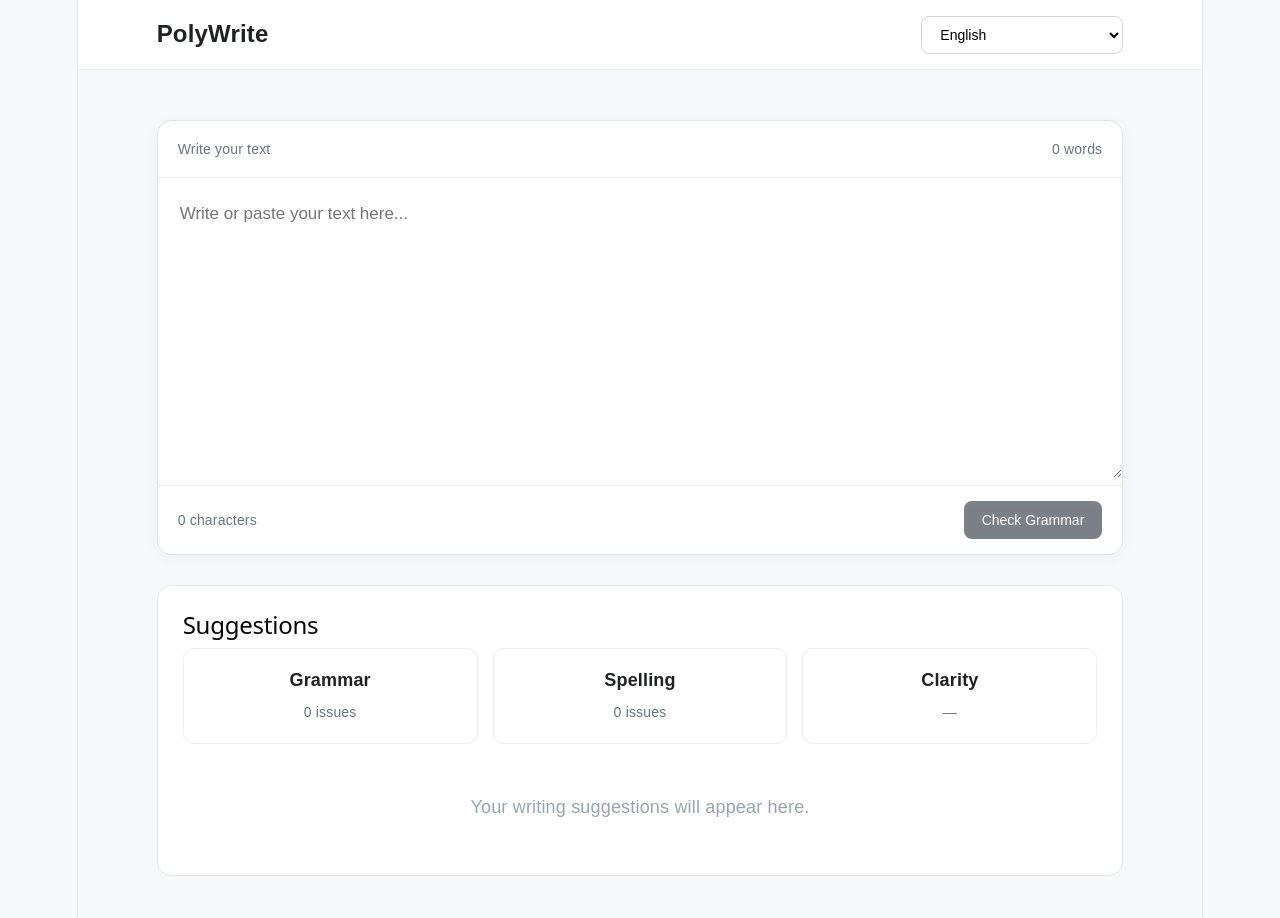
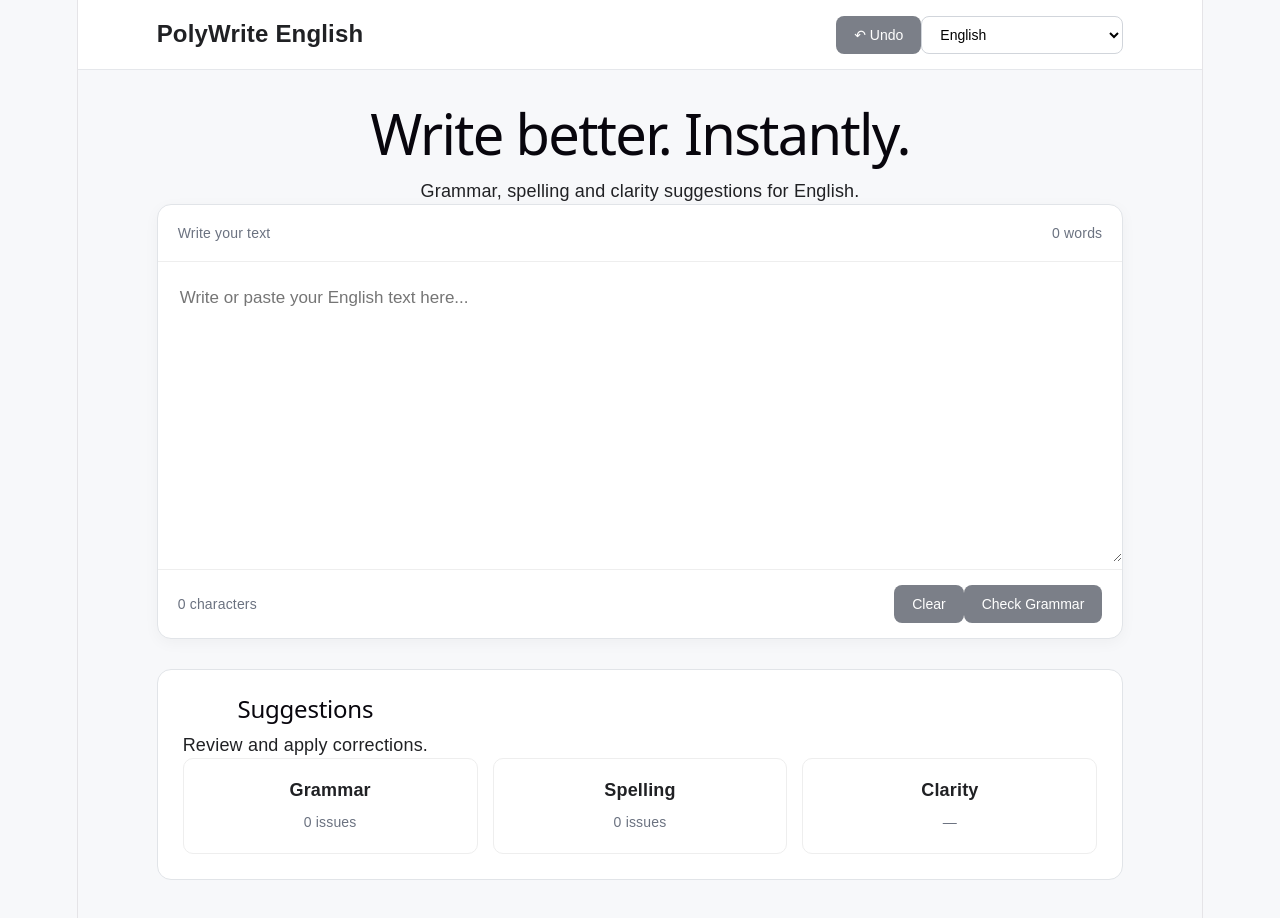
Before and after one commit to SourishHere/polywrite, a React app in the folder frontend/: page / in a window 1280 px wide. Shown: the top 918 px of the page. Built offline with nearby package versions, Linux system fonts and the light colour scheme; the HTML template or start-up script is replaced by a standard one.

Commit message:
Add English writing score, filters, undo, stats, and correction workflow

```diff
--- a/frontend/src/App.jsx
+++ b/frontend/src/App.jsx
@@ -5,150 +5,81 @@ function App() {
   const [text, setText] = useState('')
   const [result, setResult] = useState(null)
   const [loading, setLoading] = useState(false)
+  const [history, setHistory] = useState([])
+  const [filter, setFilter] = useState('all')
 
   const checkGrammar = async () => {
     if (!text.trim()) return
     setLoading(true)
     try {
-      const response = await fetch('/api/analyze', {
-        method: 'POST',
-        headers: { 'Content-Type': 'application/json' },
-        body: JSON.stringify({ text }),
-      })
+      const response = await fetch('/api/analyze', { method: 'POST', headers: { 'Content-Type': 'application/json' }, body: JSON.stringify({ text }) })
       if (!response.ok) throw new Error(`Backend returned ${response.status}`)
       setResult(await response.json())
     } catch (error) {
       console.error(error)
       setResult({ message: 'Could not connect to backend' })
-    } finally {
-      setLoading(false)
-    }
+    } finally { setLoading(false) }
   }
 
+  const remember = () => setHistory((h) => [...h.slice(-9), text])
+
   const applyCorrection = (issue) => {
-    setText((current) => current.replace(issue.original, issue.suggestion))
+    if (issue.type === 'clarity') return
+    remember()
+    const updated = text.replace(issue.original, issue.suggestion)
+    setText(updated)
     setResult((current) => {
-      if (!current?.issues) return current
-      const updatedIssues = current.issues.filter((item) => item !== issue)
-      return {
-        ...current,
-        issues: updatedIssues,
-        corrected_text: current.corrected_text?.replace(issue.original, issue.suggestion),
-        counts: {
-          ...current.counts,
-          [issue.type]: Math.max(0, current.counts?.[issue.type] - 1),
-          total: Math.max(0, current.counts?.total - 1),
-        },
-        message: updatedIssues.length === 0 ? 'Analysis complete — no remaining issues' : current.message,
-      }
+      const remaining = current.issues.filter((item) => item !== issue)
+      const counts = { grammar: 0, spelling: 0, clarity: 0 }
+      remaining.forEach((item) => counts[item.type]++)
+      return { ...current, issues: remaining, corrected_text: updated, counts: { ...counts, total: remaining.length }, message: remaining.length ? 'Analysis complete' : 'All corrections applied' }
     })
   }
 
   const applyAllCorrections = () => {
     if (!result?.issues?.length) return
+    remember()
     let corrected = text
-    result.issues.forEach((issue) => {
-      corrected = corrected.replace(issue.original, issue.suggestion)
-    })
+    result.issues.forEach((issue) => { if (issue.type !== 'clarity') corrected = corrected.replace(issue.original, issue.suggestion) })
     setText(corrected)
-    setResult((current) => ({
-      ...current,
-      corrected_text: corrected,
-      issues: [],
-      counts: { grammar: 0, spelling: 0, clarity: 0, total: 0 },
-      message: 'All corrections applied',
-    }))
+    setResult((current) => ({ ...current, corrected_text: corrected, issues: [], counts: { grammar: 0, spelling: 0, clarity: current.counts.clarity, total: current.counts.clarity }, message: 'All corrections applied' }))
   }
 
-  const clearResult = () => setResult(null)
-  const counts = result?.counts || { grammar: 0, spelling: 0, clarity: 0 }
+  const undo = () => {
+    if (!history.length) return
+    setText(history[history.length - 1])
+    setHistory((h) => h.slice(0, -1))
+    setResult(null)
+  }
+
+  const clear = () => { setText(''); setResult(null); setHistory([]) }
+  const counts = result?.counts || { grammar: 0, spelling: 0, clarity: 0, total: 0 }
+  const visibleIssues = result?.issues?.filter((i) => filter === 'all' || i.type === filter) || []
 
   return (
     <div className="app">
       <header className="navbar">
-        <div className="logo">PolyWrite</div>
-        <select className="language" defaultValue="English">
-          <option>English</option>
-          <option disabled>German — coming soon</option>
-          <option disabled>Hindi — coming soon</option>
-          <option disabled>Tamil — coming soon</option>
-          <option disabled>Telugu — coming soon</option>
-        </select>
+        <div className="logo">PolyWrite <span>English</span></div>
+        <div className="nav-actions"><button className="undo" onClick={undo} disabled={!history.length}>↶ Undo</button><select className="language" defaultValue="English"><option>English</option><option disabled>German — coming soon</option><option disabled>Hindi — coming soon</option><option disabled>Tamil — coming soon</option><option disabled>Telugu — coming soon</option></select></div>
       </header>
-
       <main className="main">
+        <section className="hero"><h1>Write better. <span>Instantly.</span></h1><p>Grammar, spelling and clarity suggestions for English.</p></section>
         <div className="editor-card">
-          <div className="editor-header">
-            <span>Write your text</span>
-            <span>{text.trim() ? text.trim().split(/\s+/).length : 0} words</span>
-          </div>
-          <textarea
-            value={text}
-            onChange={(e) => { setText(e.target.value); if (result) clearResult() }}
-            placeholder="Write or paste your text here..."
-          />
-          <div className="editor-footer">
-            <span>{text.length} characters</span>
-            <button onClick={checkGrammar} disabled={loading || !text.trim()}>
-              {loading ? 'Checking...' : 'Check Grammar'}
-            </button>
-          </div>
+          <div className="editor-header"><span>Write your text</span><span>{text.trim() ? text.trim().split(/\s+/).length : 0} words</span></div>
+          <textarea value={text} onChange={(e) => { setText(e.target.value); setResult(null) }} placeholder="Write or paste your English text here..." />
+          <div className="editor-footer"><span>{text.length} characters</span><div><button className="secondary" onClick={clear} disabled={!text}>Clear</button><button onClick={checkGrammar} disabled={loading || !text.trim()}>{loading ? 'Checking...' : 'Check Grammar'}</button></div></div>
         </div>
-
-        <div className="suggestions">
-          <div className="suggestions-title">
-            <h2>Suggestions</h2>
-            {result?.issues?.length > 0 && (
-              <button className="apply-all" onClick={applyAllCorrections}>Apply all</button>
-            )}
-          </div>
-
-          {!result ? (
-            <>
-              <div className="suggestion-stats">
-                <div><strong>Grammar</strong><span>0 issues</span></div>
-                <div><strong>Spelling</strong><span>0 issues</span></div>
-                <div><strong>Clarity</strong><span>—</span></div>
-              </div>
-              <div className="empty-state"><p>Your writing suggestions will appear here.</p></div>
-            </>
-          ) : result.issues ? (
-            <>
-              <div className="suggestion-stats">
-                <div><strong>Grammar</strong><span>{counts.grammar} {counts.grammar === 1 ? 'issue' : 'issues'}</span></div>
-                <div><strong>Spelling</strong><span>{counts.spelling} {counts.spelling === 1 ? 'issue' : 'issues'}</span></div>
-                <div><strong>Clarity</strong><span>{counts.clarity} {counts.clarity === 1 ? 'issue' : 'issues'}</span></div>
-              </div>
-
-              <div className="corrected-box">
-                <div className="corrected-header"><strong>Corrected text</strong></div>
-                <p>{result.corrected_text || result.text}</p>
-              </div>
-
-              {result.issues.length === 0 ? (
-                <div className="empty-state success-state"><p>✓ {result.message || 'Your text looks good!'}</p></div>
-              ) : (
-                <div className="issue-list">
-                  {result.issues.map((issue, index) => (
-                    <div className="issue" key={`${issue.original}-${index}`}>
-                      <div className="issue-top">
-                        <span className="issue-type">{issue.type}</span>
-                        <button className="apply-button" onClick={() => applyCorrection(issue)}>Apply</button>
-                      </div>
-                      <p><strong>{issue.original}</strong> <span className="arrow">→</span> <strong>{issue.suggestion}</strong></p>
-                      <small>{issue.explanation}</small>
-                    </div>
-                  ))}
-                </div>
-              )}
-            </>
-          ) : (
-            <div className="empty-state"><p>{result.message}</p></div>
-          )}
-        </div>
+        <section className="suggestions">
+          <div className="suggestions-title"><div><h2>Suggestions</h2><p className="sub">Review and apply corrections.</p></div>{result?.issues?.some(i => i.type !== 'clarity') && <button className="apply-all" onClick={applyAllCorrections}>Apply All</button>}</div>
+          {result?.score !== undefined && <div className="score-row"><div className="score"><strong>{result.score}</strong><span>/100</span></div><div className="score-copy"><b>Writing Score</b><p>{result.score >= 90 ? 'Excellent writing' : result.score >= 75 ? 'Good writing — a few improvements' : 'Room for improvement'}</p></div><div className="stat"><b>{result.stats.words}</b><span>Words</span></div><div className="stat"><b>{result.stats.sentences}</b><span>Sentences</span></div><div className="stat"><b>{result.stats.characters}</b><span>Characters</span></div></div>}
+          {!result ? <div className="suggestion-stats"><div><strong>Grammar</strong><span>0 issues</span></div><div><strong>Spelling</strong><span>0 issues</span></div><div><strong>Clarity</strong><span>—</span></div></div> : result.issues ? <>
+            <div className="suggestion-stats"><button className={filter === 'all' ? 'active-filter' : ''} onClick={() => setFilter('all')}><strong>All</strong><span>{counts.total} issues</span></button><button className={filter === 'grammar' ? 'active-filter' : ''} onClick={() => setFilter('grammar')}><strong>Grammar</strong><span>{counts.grammar} issues</span></button><button className={filter === 'spelling' ? 'active-filter' : ''} onClick={() => setFilter('spelling')}><strong>Spelling</strong><span>{counts.spelling} issues</span></button><button className={filter === 'clarity' ? 'active-filter' : ''} onClick={() => setFilter('clarity')}><strong>Clarity</strong><span>{counts.clarity} issues</span></button></div>
+            {visibleIssues.length ? <div className="issue-list">{visibleIssues.map((issue, index) => <div className={`issue issue-${issue.type}`} key={`${issue.original}-${index}`}><div className="issue-top"><span className="issue-type">{issue.type}</span>{issue.type !== 'clarity' && <button className="apply-button" onClick={() => applyCorrection(issue)}>Apply</button>}</div><p><strong>{issue.original}</strong><span className="arrow">→</span><strong>{issue.suggestion}</strong></p><small>{issue.explanation}</small></div>)}</div> : <div className="empty-state success-state"><div className="success-icon">✓</div><h3>{result.message || 'No issues found'}</h3><p>Your English looks good!</p></div>}
+            <div className="corrected-box"><div className="corrected-header"><strong>Corrected version</strong><button className="copy" onClick={() => navigator.clipboard?.writeText(result.corrected_text || '')}>Copy</button></div><p>{result.corrected_text || result.text}</p></div>
+          </> : <div className="empty-state"><p>{result.message}</p></div>}
+        </section>
       </main>
     </div>
   )
 }
-
 export default App
```
